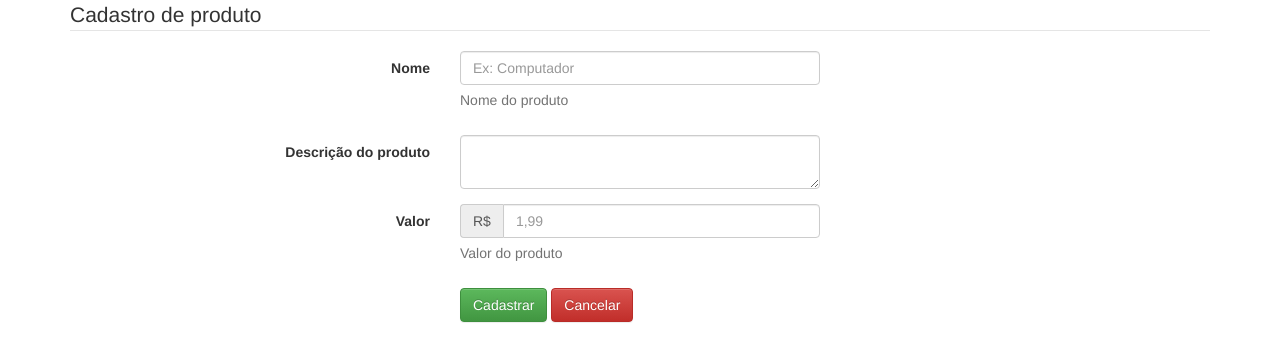
After one commit to falcaotech/doctrine, a PHP site: template views/produtos/cadastrar.twig in a window 1280 px wide. The commit adds this page. Shown: the top 362 px of the page. Run offline with PHP 8.4, Linux system fonts and the light colour scheme; the template is opened without the code that fills it, so the values that code supplies are empty; some libraries are stand-ins or nearby versions.

Commit message:
Adicionando view para cadastro de produtos

```diff
--- /dev/null
+++ b/views/produtos/cadastrar.twig
@@ -0,0 +1,50 @@
+{% extends 'layout.twig' %}
+
+{% block conteudo %}
+    <form class="form-horizontal" method="post">
+        <fieldset>
+
+            <!-- Form Name -->
+            <legend>Cadastro de produto</legend>
+
+            <!-- Text input-->
+            <div class="form-group">
+                <label class="col-md-4 control-label" for="nome">Nome</label>
+                <div class="col-md-4">
+                    <input id="nome" name="nome" type="text" placeholder="Ex: Computador" class="form-control input-md" required="">
+                    <span class="help-block">Nome do produto</span>
+                </div>
+            </div>
+
+            <!-- Textarea -->
+            <div class="form-group">
+                <label class="col-md-4 control-label" for="descricao">Descrição do produto</label>
+                <div class="col-md-4">
+                    <textarea class="form-control" id="descricao" name="descricao"></textarea>
+                </div>
+            </div>
+
+            <!-- Prepended text-->
+            <div class="form-group">
+                <label class="col-md-4 control-label" for="valor">Valor</label>
+                <div class="col-md-4">
+                    <div class="input-group">
+                        <span class="input-group-addon">R$</span>
+                        <input id="valor" name="valor" class="form-control" placeholder="1,99" type="text" required="">
+                    </div>
+                    <p class="help-block">Valor do produto</p>
+                </div>
+            </div>
+
+            <!-- Button (Double) -->
+            <div class="form-group">
+                <label class="col-md-4 control-label" for="cadastrar"></label>
+                <div class="col-md-8">
+                    <button id="cadastrar" name="cadastrar" class="btn btn-success">Cadastrar</button>
+                    <a href="{{ path('produtos') }}" class="btn btn-danger">Cancelar</a>
+                </div>
+            </div>
+
+        </fieldset>
+    </form>
+{% endblock %}
```
Also changed, not shown: web/index.php (+16 -4 lines).
